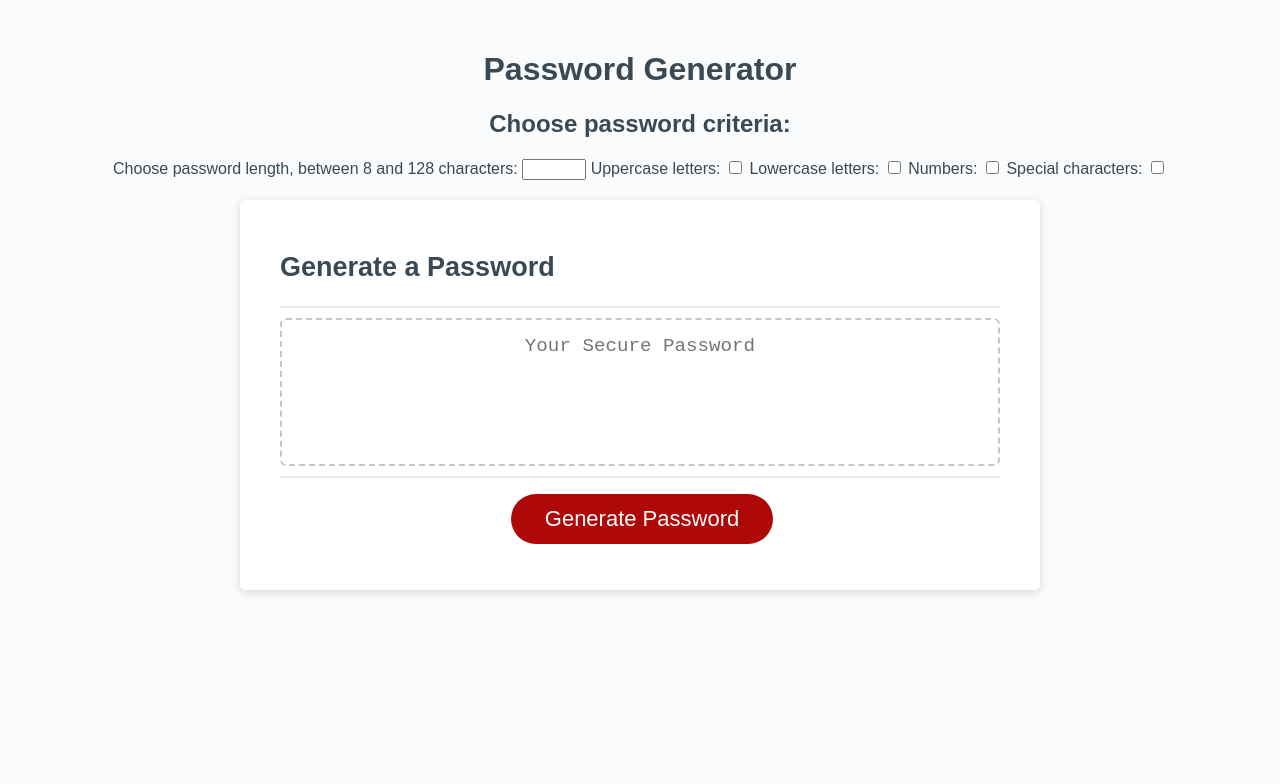
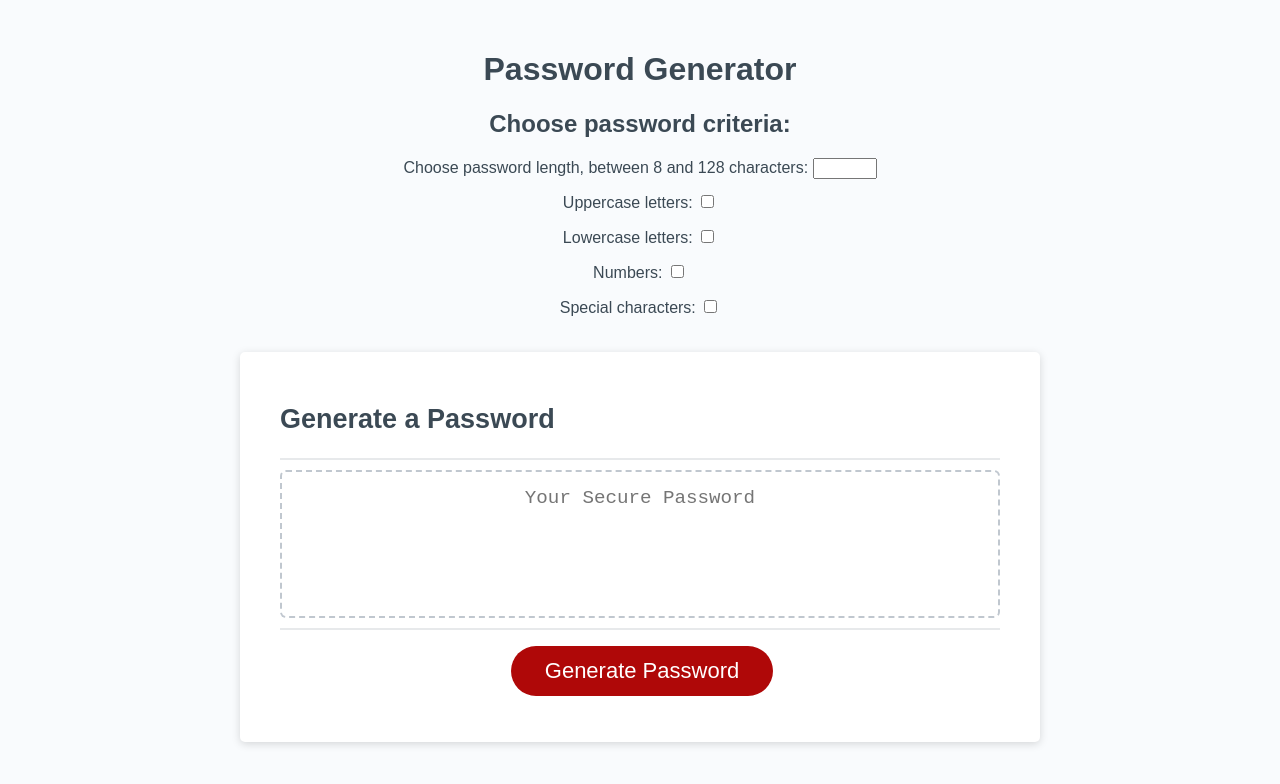
Before and after one commit to angiem07/Password-Gen, a plain HTML site: page index.html in a window 1280 px wide. Drawn offline with Linux system fonts and the light colour scheme.

Commit message:
edited css for password criteria sections

```diff
--- a/index.html
+++ b/index.html
@@ -12,20 +12,26 @@
       <header>
         <h1>Password Generator</h1>
         <h2> Choose password criteria:</h2>
+        <section class="criteria">
           <label for="choose-length">Choose password length, between 8 and 128 characters:</label>
           <input type="number" name="length" class="choose-length" min="8" max="128"/>
-
+        </section>
+        <section class="criteria">
           <label for="uppercase">Uppercase letters:</label>
           <input type="checkbox" name="uppercase" class="uppercase"/>
-
+        </section>
+        <section class="criteria">
           <label for="lowercase">Lowercase letters:</label>
           <input type="checkbox" name="lowercase" class="lowercase"/>
-
+        </section>
+        <section class="criteria">
           <label for="numbers">Numbers:</label>
           <input type="checkbox" name="number" class="numbers"/>
-
+        </section>
+       <section class="criteria">
          <label for="special-characters">Special characters:</label>
           <input type="checkbox" name="specialchart" class="special-characters"/>
+       </section>
       </header>
       <div class="card">
         <div class="card-header">
--- a/style.css
+++ b/style.css
@@ -28,6 +28,11 @@ header {
   padding: 20px;
   padding-top: 0px;
   color: hsl(206, 17%, 28%);
+}
+/* password criteria*/
+.criteria label{
+  display: inline-block;
+  padding-bottom: 15px;
 }
 
 .card {
```
Lines whose indentation alone changed are shown as unchanged.
